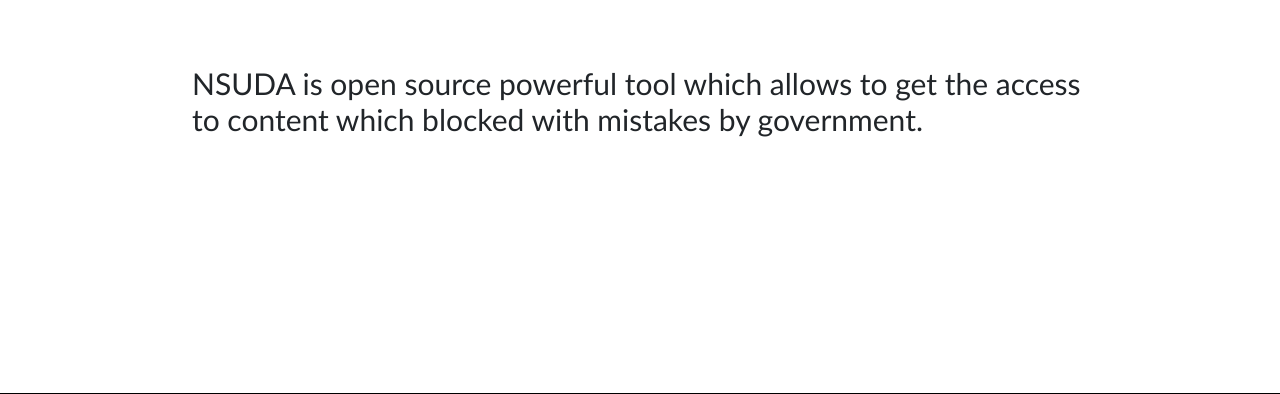
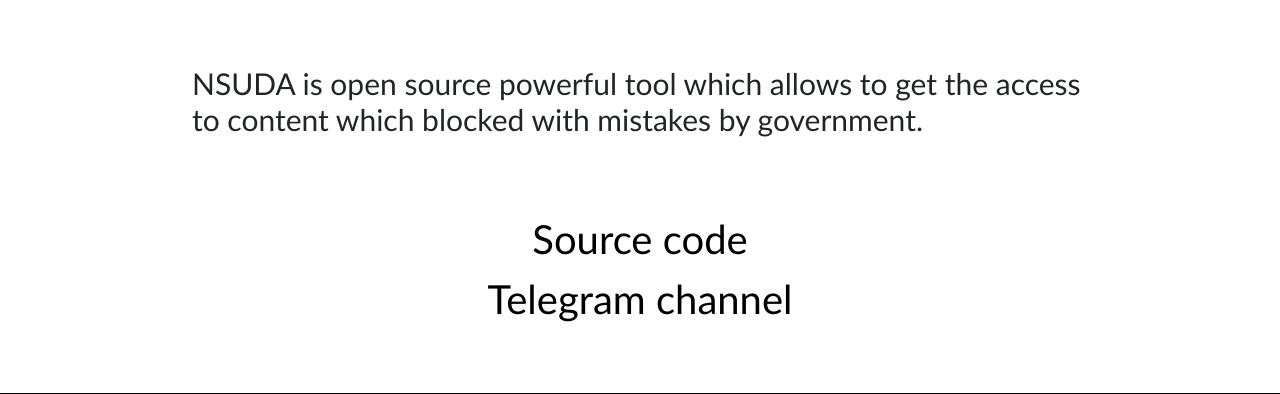
Before and after one commit to infanasotku/NSUDA-deprecated-, a FastAPI app: page /NSUDA in a window 1280 px wide. Shown: the part 872-1266 px from the top of the page. Run offline with FastAPI, Linux system fonts and the light colour scheme; parts of the project's set-up code (start-up, migrations or seed data) failed here and were passed over; some libraries are stand-ins or nearby versions.

Commit message:
Corrected link colour

```diff
--- a/src/templates/NSUDA.html
+++ b/src/templates/NSUDA.html
@@ -50,8 +50,8 @@
                             NSUDA is open source powerful tool which allows to get the access to content which blocked with mistakes by government.
                         </h2>
                     </div>
-                    <a href="https://www.github.com/InfaNaSotku/NSUDA">Source code</a>
-                    <a href="https://t.me/NaSotkUDeepAccess">Telegram channel</a>
+                    <a style="color: black;" href="https://www.github.com/InfaNaSotku/NSUDA">Source code</a>
+                    <a style="color: black;" href="https://t.me/NaSotkUDeepAccess">Telegram channel</a>
                 </div>
                 <div class="download">
                     <h1>Downloads:</h1>
```
